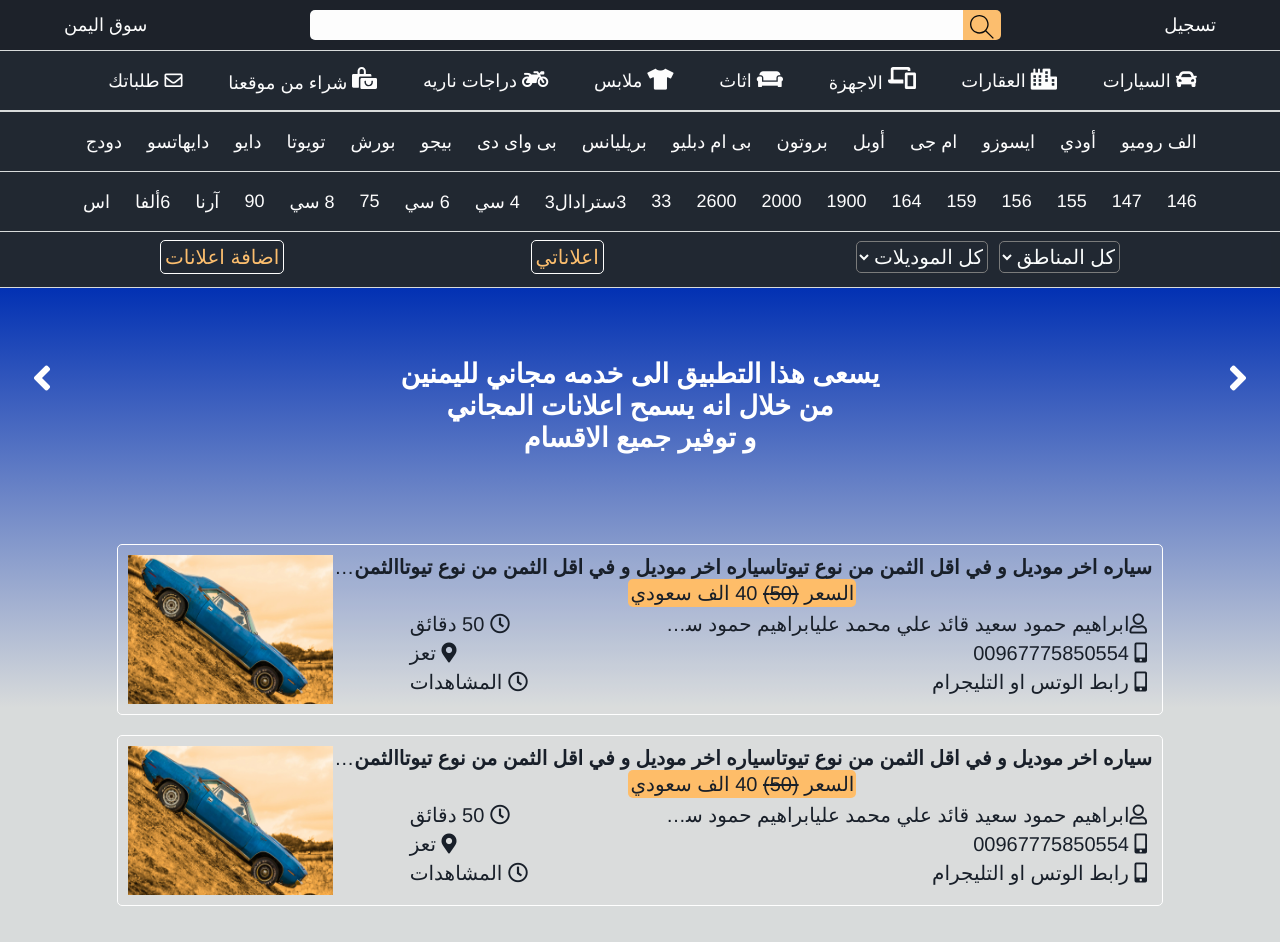
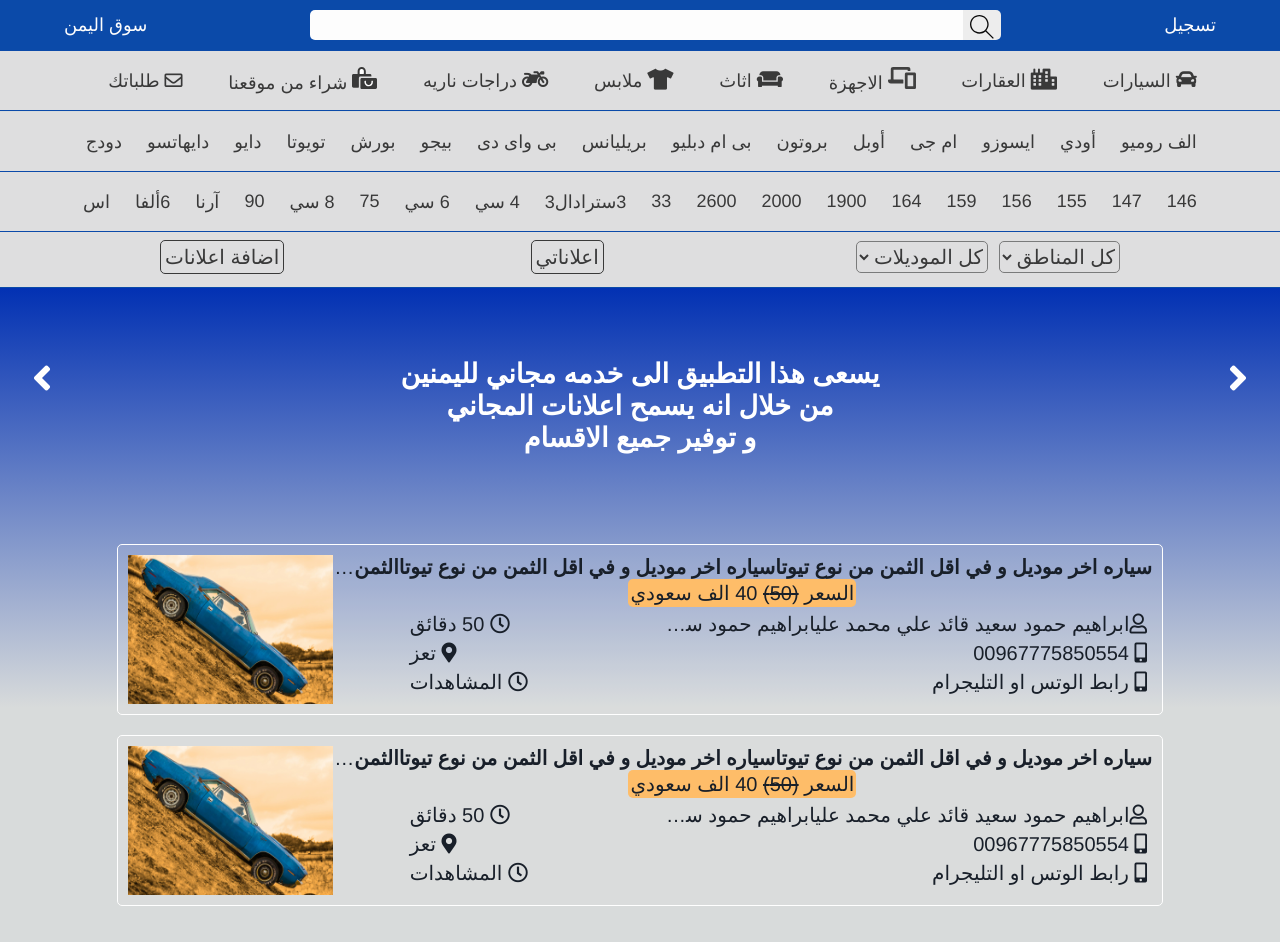
Before and after one commit to Ebrahim201107/new-ho, a plain HTML site: page index.html in a window 1280 px wide. Shown: the top 942 px of the page. Drawn offline with Linux system fonts and the light colour scheme.

Commit message:
Add files via upload

```diff
--- a/css/style.css
+++ b/css/style.css
@@ -9,16 +9,19 @@ body {
 }
 .header1{
     height: 50px;
-    background-color: #131921;
-    margin-bottom: 1px;
+    background-color: #0143a7;
+    /* margin-bottom: 1px; */
+    border-bottom: 1px solid #0143a7;
     opacity: 0.95;
 }
 .header2{
-    background-color: #181f29;
+    background-color: #dfdfe0;
     height: 59px;
     opacity: 0.95;
-    margin-bottom: 1px;
+    border-bottom: 1px solid #0143a7;
+    /* margin-bottom: 1px; */
 }
+
 .header2-select{
     height: 55px;
 }
@@ -54,7 +57,7 @@ body {
     border: 0;
     width:40px;
     height: 100%;
-    background-color: #febd69;
+    /* background-color: #febd69; */
 }
 .header1-cont2{
     width: 87%;
@@ -64,7 +67,7 @@ body {
 
 }
 .header1-cont2 a,.my-adver{
-    color: white;
+    color: #313131;
     text-decoration: none;
     flex-shrink: 0;
     margin-left: 25px;
@@ -72,7 +75,7 @@ body {
 .header1-cont2 a:hover{
     border-radius: 5px;
     padding: 5px;
-    border: 1px solid white;
+    border: 1px solid rgb(49, 49, 49);
 }
 
 .header5{
@@ -91,8 +94,8 @@ body {
 }
 
 .select1 select {
-    background-color: #181f29;
-    color: #fdffff;
+    background-color: #dfdfe0;
+    color: #313131;
     font-size: clamp(15px,2vw,20px);
     border-radius: 5px;
     padding: 3px 0;
@@ -100,8 +103,7 @@ body {
 }
 .my-adver{
     padding: 4px;
-    border: 1px solid #ffffff;
-    color: #febd69;
+    border: 1px solid #313131;
     margin-left: 0;
     font-size: clamp(15px,2vw,20px);
     border-radius: 5px;
@@ -230,11 +232,12 @@ body {
    right: 0;
    z-index: 100;
 }
+
 @media  (max-width: 600px){
     .header2{
         height: 48px;
-        background-color: #131921;
-        margin-bottom: 1px;
+        background-color: #dfdfe0;
+        /* margin-bottom: 1px; */
     }
     .header5{
         width: 93%;
@@ -299,7 +302,7 @@ body {
     .my-adver1{
         display: block;
         border: 0;
-        color: #ffffff;
+        color: #313131;
     }
     .card{
         width: 95%;
--- a/index.html
+++ b/index.html
@@ -34,11 +34,12 @@
                 <div class="header1-cont header1-cont2">
                     <a href=""><i class="fas fa-car head-icon"></i> السيارات</a>
                     <a href=""><i class="fas fa-city head-icon"></i> العقارات</a>
-                    <a href=""><img class="advice" src="images/divce2.svg" alt="" width="28px"> الاجهزة</a>
+                    <a href=""><img class="advice" src="images/advice.svg" alt="" width="28px"> الاجهزة</a>
                     <a href=""><i class="fas fa-couch head-icon"></i> اثاث</a>
                     <a href=""><i class="fas fa-tshirt head-icon "></i> ملابس</a>
                     <a href=""><i class="fas fa-motorcycle head-icon"></i> دراجات ناريه </a>
-                    <a href=""> <img class="advice1" src="images/buy-n.svg" alt="" width="25px"> شراء من موقعنا </a>
+                    <a class="advic1" href=""> <img class="advice1" src="images/buy-icon.svg" alt="" width="25px"> شراء من موقعنا </a>
+                    <!-- <a class="advic2" href=""> <img class="advice2" src="images/buy-icon-b.svg" alt="" width="25px"> شراء من موقعنا </a> -->
                     <a href=""><i class="far fa-envelope"></i> طلباتك</a>
                 </div>
             </div>
```
Also changed, not shown: images/111111111 (1).svg (added), images/111111111 (2).svg (added), images/111111111 (3).svg (added), images/222-01.svg (added), images/33333333333-01.svg (added), images/advice.svg (added), images/buy-icon-b.svg (added), images/buy-icon.svg (added).
